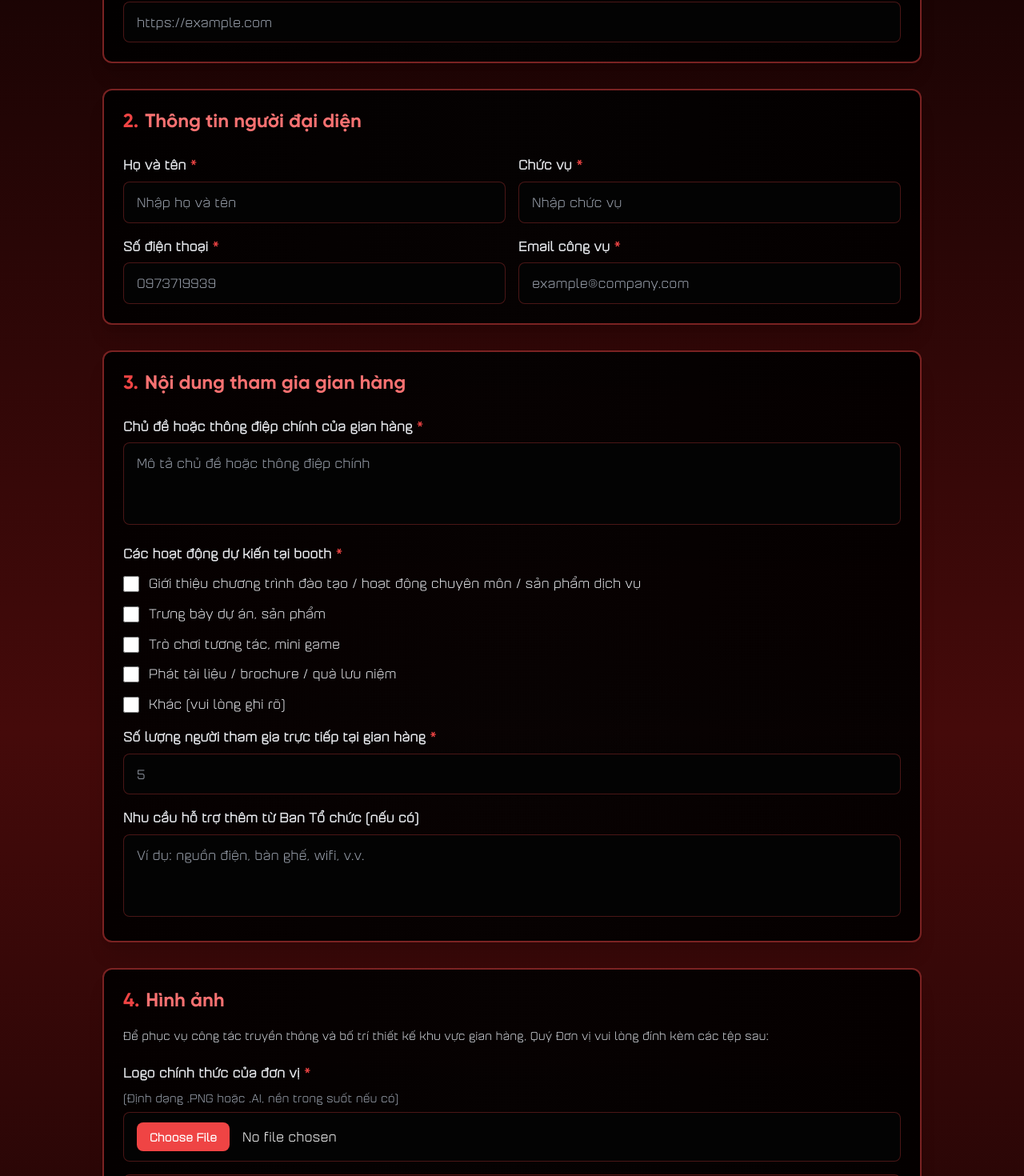
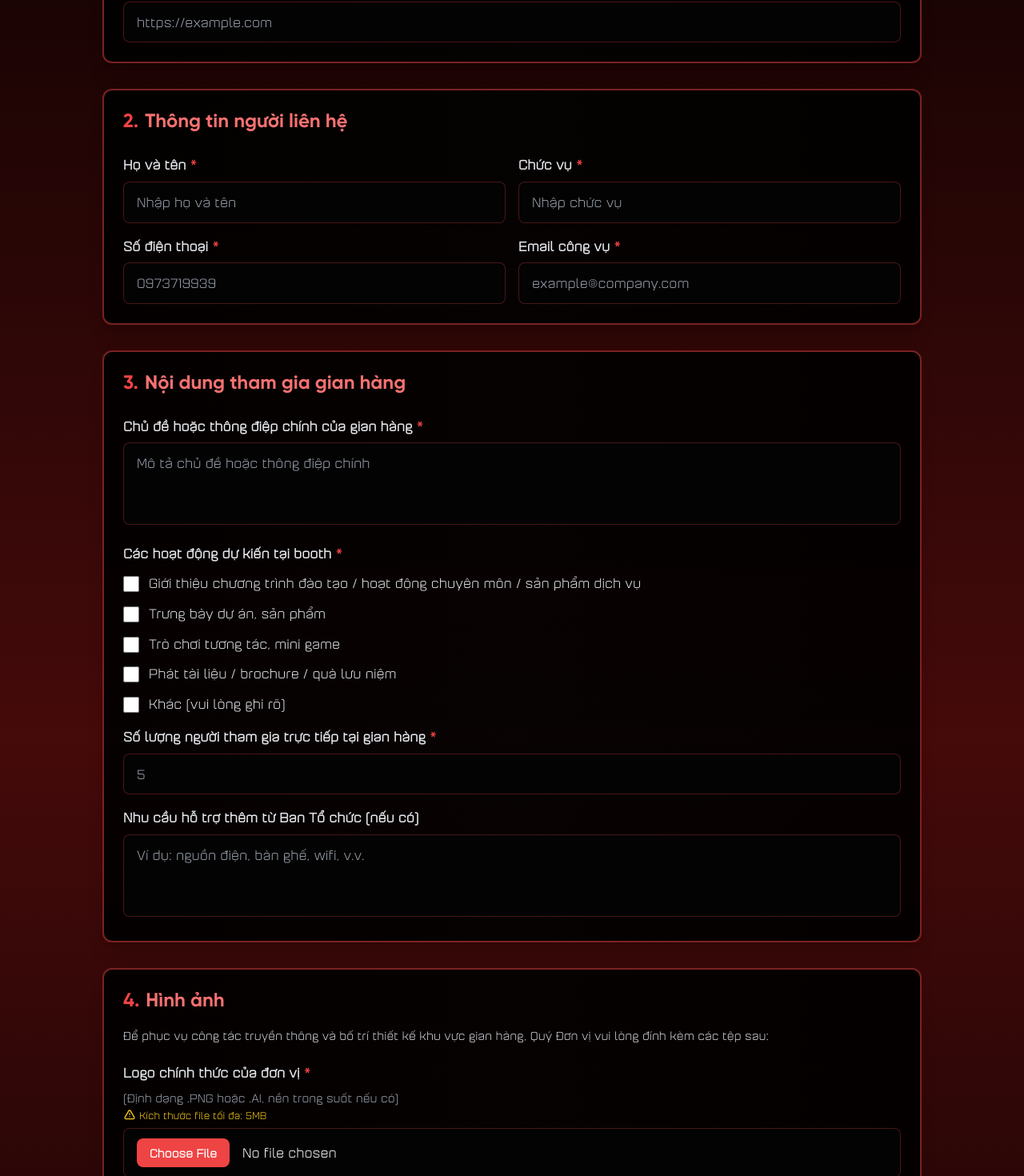
Before and after one commit to baoquoc29/landing-page-cscv, a React (Vite) app: page /booth-registration in a window 1280 px wide. Shown: the part 659-2129 px from the top of the page at 80% size. Built offline with nearby package versions, Linux system fonts and the light colour scheme.

Commit message:
Landing page

```diff
--- a/src/components/BoothRegistrationForm.jsx
+++ b/src/components/BoothRegistrationForm.jsx
@@ -63,6 +63,25 @@ const BoothRegistrationForm = () => {
         const { name, files } = e.target;
         if (files && files[0]) {
             const file = files[0];
+            const maxSize = 5 * 1024 * 1024; // 5MB in bytes
+
+            // Kiểm tra kích thước file
+            if (file.size > maxSize) {
+                setSubmitStatus({
+                    type: 'error',
+                    message: language === 'VN'
+                        ? `Kích thước file logo vượt quá giới hạn cho phép (5MB). File của bạn: ${(file.size / (1024 * 1024)).toFixed(2)}MB`
+                        : `Logo file size exceeds the limit (5MB). Your file: ${(file.size / (1024 * 1024)).toFixed(2)}MB`
+                });
+
+                // Reset input file
+                e.target.value = '';
+
+                // Scroll to top để hiển thị error message
+                window.scrollTo({ top: 0, behavior: 'smooth' });
+                return;
+            }
+
             setFormData(prev => ({ ...prev, [name]: file }));
 
             // Tạo preview URL cho logo
@@ -73,6 +92,9 @@ const BoothRegistrationForm = () => {
                 };
                 reader.readAsDataURL(file);
             }
+
+            // Clear any previous error messages
+            setSubmitStatus({ type: '', message: '' });
         }
     };
 
@@ -307,7 +329,7 @@ const BoothRegistrationForm = () => {
                     <div className="bg-gradient-to-r from-dark-900/90 via-dark-800/90 to-dark-900/90 border-2 border-red-500/50 rounded-xl p-6 shadow-xl">
                         <h2 className="text-xl md:text-2xl font-heading font-bold text-red-400 mb-6 flex items-center gap-2">
                             <span className="text-red-500">2.</span>
-                            {language === 'VN' ? 'Thông tin người đại diện' : 'Representative Information'}
+                            {language === 'VN' ? 'Thông tin người liên hệ' : 'Contact Information'}
                         </h2>
 
                         <div className="grid grid-cols-1 md:grid-cols-2 gap-4">
@@ -534,8 +556,14 @@ const BoothRegistrationForm = () => {
                                 <label className="block text-gray-200 font-semibold mb-2">
                                     {language === 'VN' ? 'Logo chính thức của đơn vị' : 'Official Organization Logo'} <span className="text-red-500">*</span>
                                 </label>
-                                <p className="text-gray-400 text-sm mb-2">
+                                <p className="text-gray-400 text-sm mb-1">
                                     {language === 'VN' ? '(Định dạng .PNG hoặc .AI, nền trong suốt nếu có)' : '(Format: .PNG or .AI, transparent background if available)'}
+                                </p>
+                                <p className="text-yellow-400 text-xs mb-2 flex items-center gap-1">
+                                    <svg className="w-4 h-4" fill="none" stroke="currentColor" viewBox="0 0 24 24">
+                                        <path strokeLinecap="round" strokeLinejoin="round" strokeWidth={2} d="M12 9v2m0 4h.01m-6.938 4h13.856c1.54 0 2.502-1.667 1.732-3L13.732 4c-.77-1.333-2.694-1.333-3.464 0L3.34 16c-.77 1.333.192 3 1.732 3z" />
+                                    </svg>
+                                    {language === 'VN' ? 'Kích thước file tối đa: 5MB' : 'Maximum file size: 5MB'}
                                 </p>
 
                                 {/* Preview Image */}
```
Also changed, not shown: 1 other file (tests, documents, lock files or other folders).
